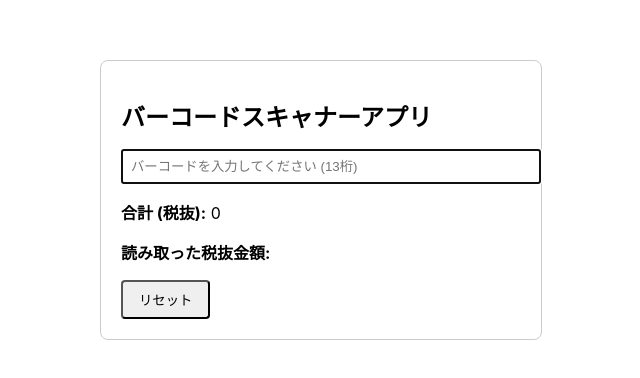
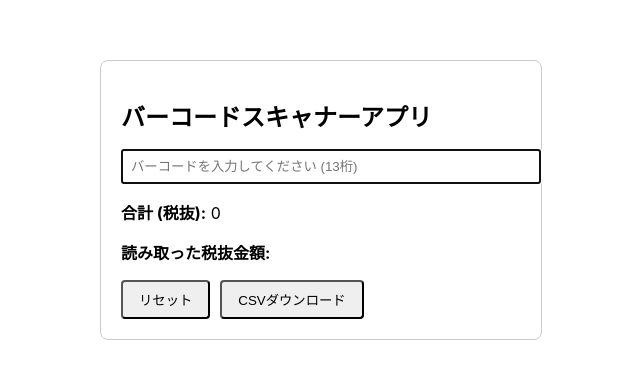
Before and after one commit to Yoshi-kisa/barcode-scanner-app, a React (Create React App) app: page / in a window 1280 px wide. Shown: the part 220-598 px from the top of the page, without its empty margins (319-959 px from the left). Built offline with nearby package versions, Linux system fonts and the light colour scheme.

Commit message:
csv出力

```diff
--- a/src/BarcodeScannerApp.js
+++ b/src/BarcodeScannerApp.js
@@ -8,8 +8,7 @@ const BarcodeScannerApp = () => {
     const inputRef = useRef(null);
 
     const location = '本店';
-    const scriptUrl = 'https://script.google.com/macros/s/AKfycbyAaHlF1Hw1KOT3AkiTjOCyX7O9y5In3wLbx6qtiDRW6n73nKeKEycTI1O55jJW8Wb6/exec';
-
+    const scriptUrl = 'https://script.google.com/macros/s/AKfycbzEveX2Nw5rzGdSuRFn2N2ZXI86LyGkys0CWjuOL95wycDMH-WMowx7poERRum3ms81/exec';
 
     useEffect(() => {
         inputRef.current?.focus();
@@ -73,6 +72,19 @@ const BarcodeScannerApp = () => {
         inputRef.current?.focus();
     };
 
+    const handleDownloadCSV = () => {
+        const header = ['No', '読み取り金額'];
+        const rows = numbers.map((num, i) => [i + 1, num]);
+
+        const csvContent = [header, ...rows].map(e => e.join(',')).join('\n');
+        const blob = new Blob([csvContent], { type: 'text/csv;charset=utf-8;' });
+        const url = URL.createObjectURL(blob);
+        const link = document.createElement('a');
+        link.setAttribute('href', url);
+        link.setAttribute('download', `scan_data_${Date.now()}.csv`);
+        link.click();
+    };
+
     return (
         <div style={{ minHeight: '100vh', display: 'flex', flexDirection: 'column', alignItems: 'center', justifyContent: 'center', padding: '20px' }}>
             <div style={{ border: '1px solid #ccc', borderRadius: '8px', padding: '20px', width: '100%', maxWidth: '400px' }}>
@@ -99,7 +111,8 @@ const BarcodeScannerApp = () => {
                         ))}
                     </ul>
                 </div>
-                <button onClick={handleReset} style={{ padding: '8px 16px', borderRadius: '4px', cursor: 'pointer' }}>リセット</button>
+                <button onClick={handleReset} style={{ padding: '8px 16px', borderRadius: '4px', cursor: 'pointer', marginRight: '10px' }}>リセット</button>
+                <button onClick={handleDownloadCSV} style={{ padding: '8px 16px', borderRadius: '4px', cursor: 'pointer' }}>CSVダウンロード</button>
             </div>
         </div>
     );
```
